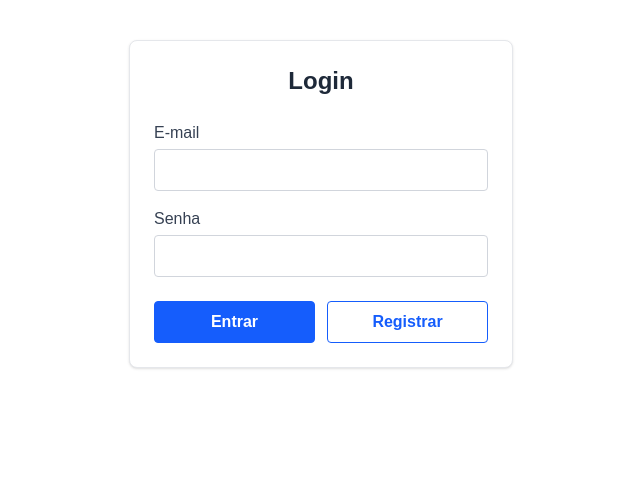
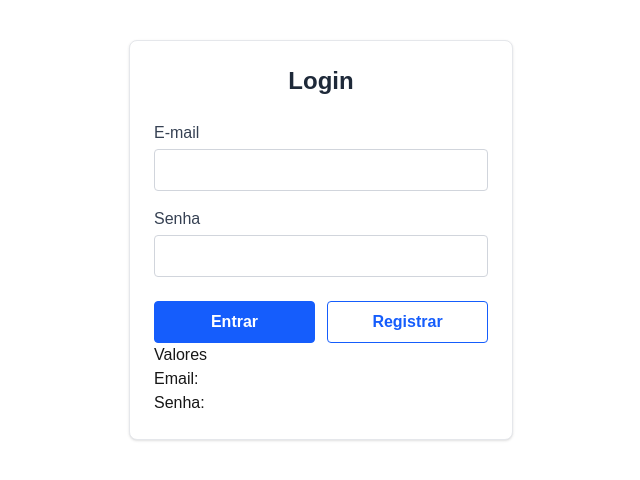
Before and after one commit to oinconquistado/simple-form, a Next.js app: page / in a window 1280 px wide. Shown: the top 480 px of the page, without its empty margins (319-959 px from the left). Built offline with nearby package versions, Linux system fonts and the light colour scheme.

Commit message:
feat: display form values below the submission buttons

```diff
--- a/src/app/page.tsx
+++ b/src/app/page.tsx
@@ -44,6 +44,12 @@ export default function Home() {
           </Button>
         </div>
       </form>
+
+      <div>
+        <p>Valores</p>
+        <p>Email: {form.email}</p>
+        <p>Senha: {form.senha}</p>
+      </div>
     </div>
   );
 }
```
